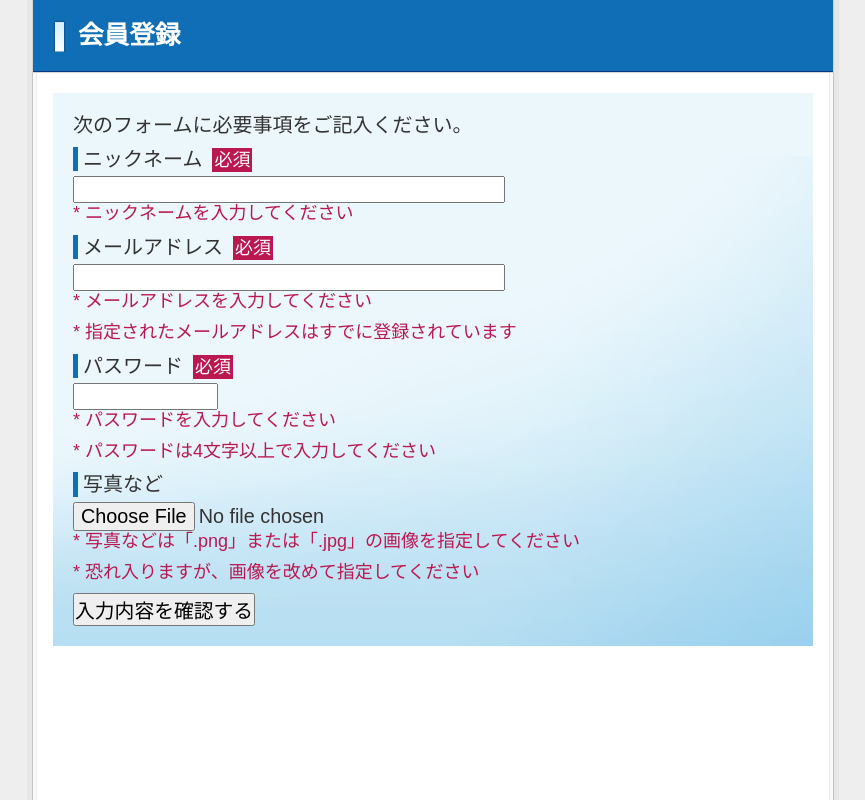
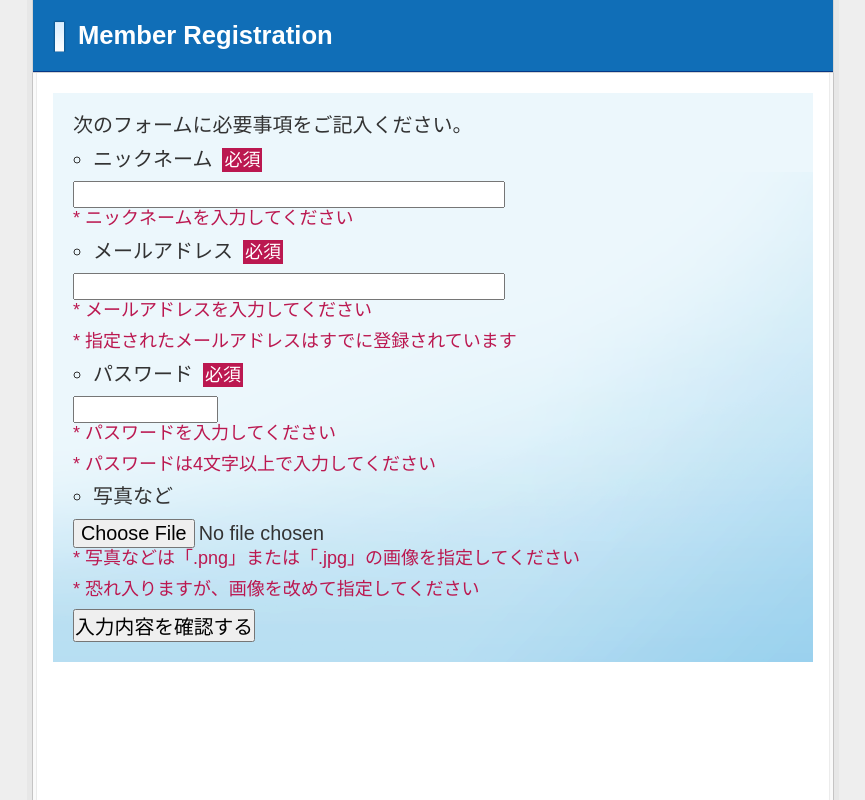
Before and after one commit to rinoa349/food_adventure, a PHP site: page /join/index.php in a window 1280 px wide. Shown: the whole page, without its empty margins (207-1072 px from the left). Run offline with PHP 8.4, Linux system fonts and the light colour scheme.

Commit message:
index(join)見た目調整

```diff
--- a/join/index.php
+++ b/join/index.php
@@ -5,7 +5,7 @@
     <meta charset="UTF-8">
     <meta name="viewport" content="width=device-width, initial-scale=1.0">
     <meta http-equiv="X-UA-Compatible" content="ie=edge">
-    <title>会員登録</title>
+    <title>Member Registration</title>
 
     <link rel="stylesheet" href="../style.css"/>
 </head>
@@ -13,36 +13,37 @@
 <body>
 <div id="wrap">
     <div id="head">
-        <h1>会員登録</h1>
+        <h1>Member Registration</h1>
     </div>
 
     <div id="content">
         <p>次のフォームに必要事項をご記入ください。</p>
         <form action="" method="post" enctype="multipart/form-data">
-            <dl>
-                <dt>ニックネーム<span class="required">必須</span></dt>
-                <dd>
+            <ul>
+                <li>ニックネーム<span class="required">必須</span></li>
+                <div>
                     <input type="text" name="name" size="35" maxlength="255" value=""/>
                     <p class="error">* ニックネームを入力してください</p>
-                </dd>
-                <dt>メールアドレス<span class="required">必須</span></dt>
-                <dd>
+                </div>
+                <li>メールアドレス<span class="required">必須</span></li>
+                <div>
                     <input type="text" name="email" size="35" maxlength="255" value=""/>
                     <p class="error">* メールアドレスを入力してください</p>
                     <p class="error">* 指定されたメールアドレスはすでに登録されています</p>
-                <dt>パスワード<span class="required">必須</span></dt>
-                <dd>
+                </div>
+                <li>パスワード<span class="required">必須</span></li>
+                <div>
                     <input type="password" name="password" size="10" maxlength="20" value=""/>
                     <p class="error">* パスワードを入力してください</p>
                     <p class="error">* パスワードは4文字以上で入力してください</p>
-                </dd>
-                <dt>写真など</dt>
-                <dd>
+                </div>
+                <li>写真など</li>
+                <div>
                     <input type="file" name="image" size="35" value=""/>
                     <p class="error">* 写真などは「.png」または「.jpg」の画像を指定してください</p>
                     <p class="error">* 恐れ入りますが、画像を改めて指定してください</p>
-                </dd>
-            </dl>
+                </div>
+            </ul>
             <div><input type="submit" value="入力内容を確認する"/></div>
         </form>
     </div>
```
